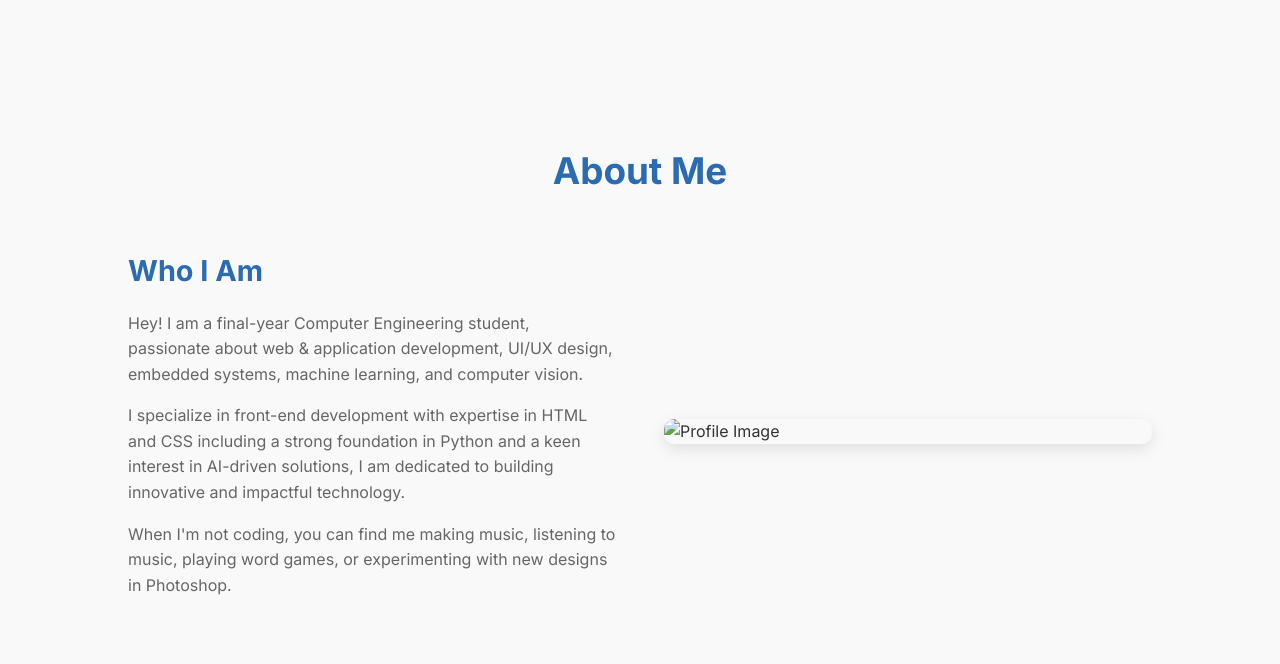
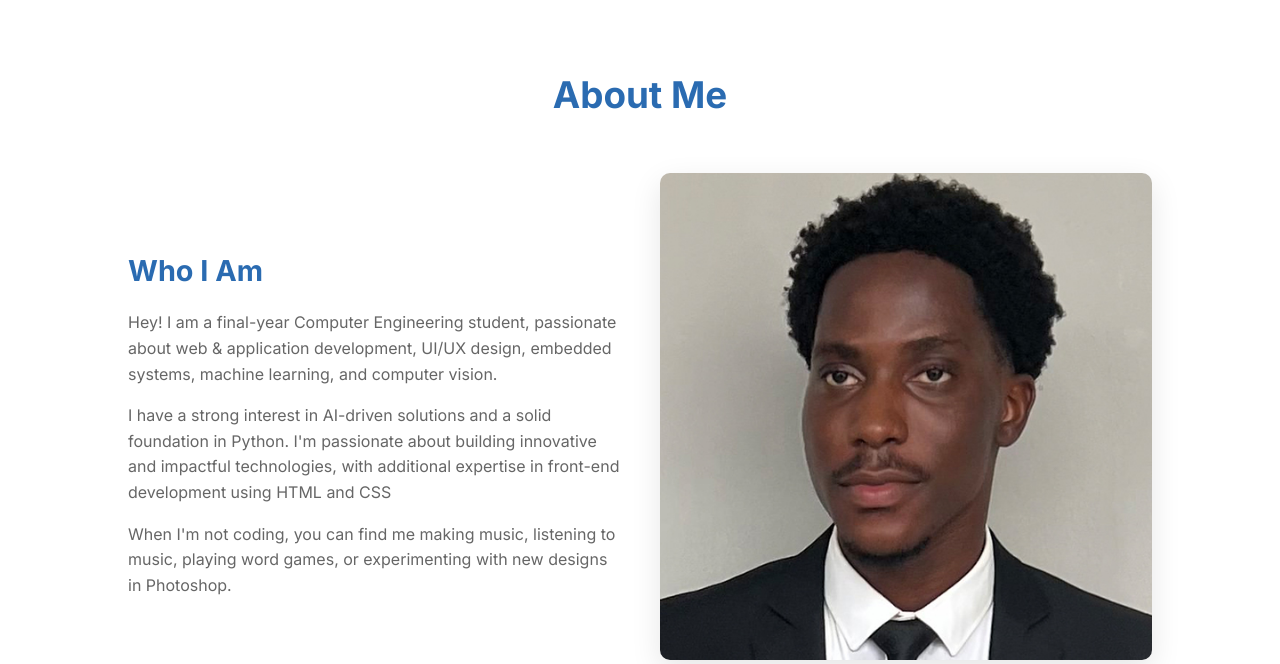
Before and after one commit to theufedo/ufedo-portfolio, a plain HTML site: page index.html in a window 1280 px wide. Shown: the part 822-1486 px from the top of the page. Drawn offline with Linux system fonts and the light colour scheme.

Commit message:
Second commit

```diff
--- a/index.html
+++ b/index.html
@@ -35,7 +35,7 @@
     <section id="hero">
         <div class="hero-content">
             <h1 class="name-name"> <span>David Ufedo Amade</span></h1>
-            <p>Computer Engineering Student & Product Developer/Designer creating beautiful digital experiences </p>
+            <p>Computer Engineering Student & Product Designer</p>
             <div class="hero-buttons">
                     <a href="assets/AMADE UFEDO CV.pdf" target="_blank" class="cta-btn">
                         <svg class="w-6 h-6 text-gray-800 dark:text-white" aria-hidden="true" xmlns="http://www.w3.org/2000/svg" width="18" height="18" fill="none" viewBox="0 0 24 17">
@@ -53,19 +53,20 @@
     </section>
 
     <!-- About Section -->
+
     <section id="about">
         <h2 class="section-title">About Me</h2>
         <div class="about-content">
             <div class="about-text">
                 <h3>Who I Am</h3>
                 <p>Hey! I am a final-year Computer Engineering student, passionate about web & application development, UI/UX design, embedded systems, machine learning, and computer vision.</p>
-                <p>I specialize in front-end development with expertise in HTML and CSS including a strong foundation in Python and a keen interest in AI-driven solutions, I am dedicated to building innovative and impactful technology.</p>
+                <p>I have a strong interest in AI-driven solutions and a solid foundation in Python. I'm passionate about building innovative and impactful technologies, with additional expertise in front-end development using HTML and CSS</p>
                 <p>When I'm not coding, you can find me making music, listening to music, playing word games, or experimenting with new designs in Photoshop.</p>
             </div>
             <div class="about-img">
-                <img src="" alt="Profile Image">
-            </div>
+                <img src="assets/about me2.jpg" alt="Profile Image">
         </div>
+    </div>
     </section>
 
     <!-- Projects Section -->
--- a/mediaqueries.css
+++ b/mediaqueries.css
@@ -37,7 +37,7 @@
             }
         }
 
-        @media (max-width: 768px) {
+        @media screen and (max-width: 768px) {
             .hero-content h1 {
                 font-size: 2.5rem;
             }
@@ -59,3 +59,6 @@
                 max-width: min-content;
                 justify-content: center;
             }
+            .about-img {
+                margin-bottom: 30px;
+            }
--- a/style.css
+++ b/style.css
@@ -186,28 +186,50 @@ section {
 }
 
 /* About Section */
-#about {
-    background-color: #f9f9f9;
-    height: 100vh;
+
+
+.about {
+    display: flex;
+
+    flex-direction: column;
+    justify-content: center;
+    background-color: white;
   }
 
   .about-content {
     display: grid;
     grid-template-columns: 1fr 1fr;
-    gap: 3rem;
+    gap: 40px;
     align-items: center;
+  }
+
+  .about-text {
+    display: flex;
+    flex-direction: column;
+    justify-content: center;
+  }
+
+  .about-text p {
+
+    font-size: 1.1rem;
   }
 
   .about-img {
     border-radius: 10px;
     overflow: hidden;
-    box-shadow: 0 5px 15px rgba(0, 0, 0, 0.1);
+    box-shadow: 0 10px 30px rgba(0, 0, 0, 0.1);
   }
 
   .about-img img {
     width: 100%;
     height: auto;
     display: block;
+    object-fit: fill;
+    transition: transform 0.5s;
+  }
+
+  .about-img img:hover {
+    transform: scale(1.05);
   }
 
 .about-text h3 {
```
Also changed, not shown: assets/about me.jpg (added), assets/about me2.jpg (added). Lines whose indentation alone changed are shown as unchanged.
